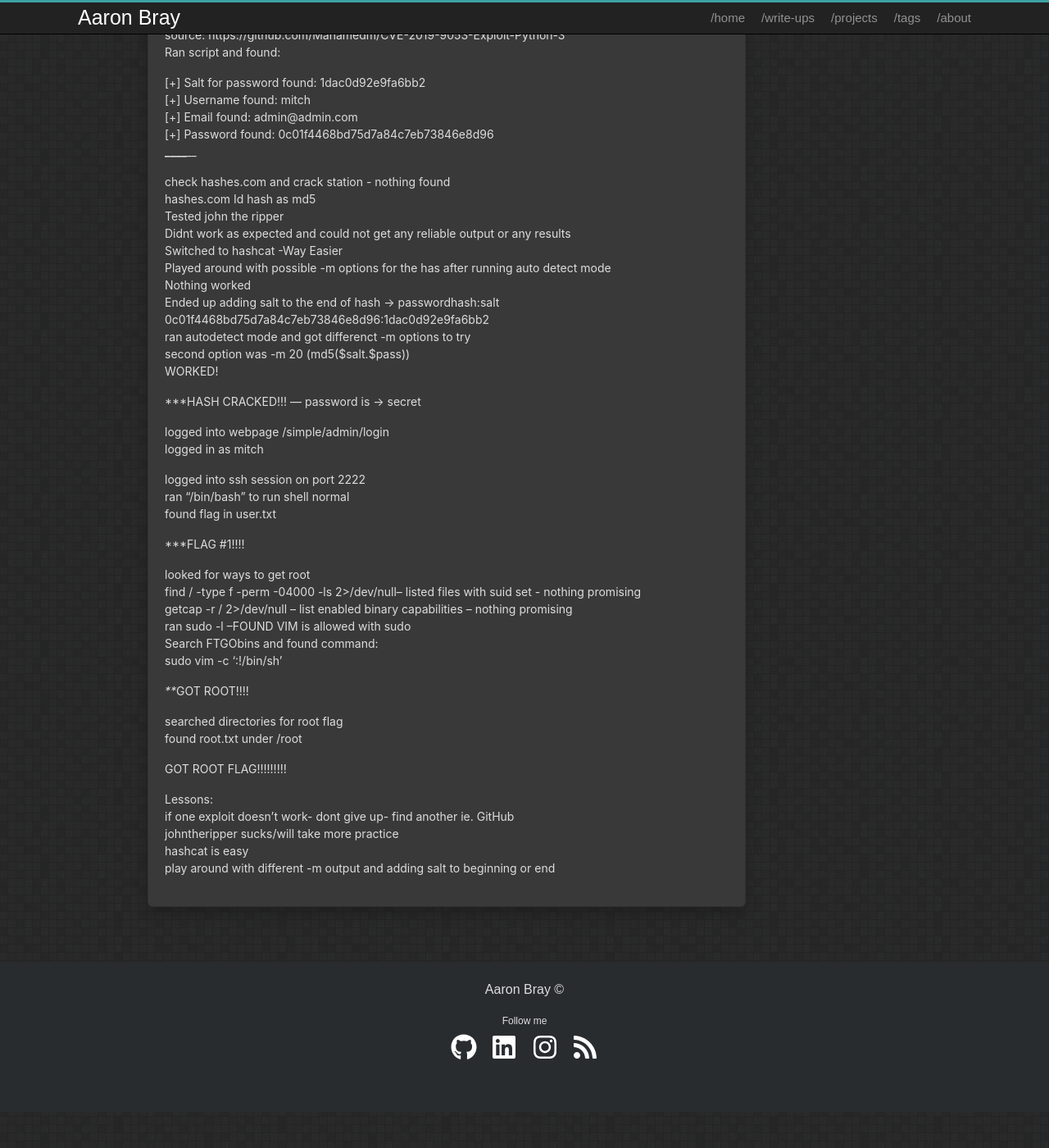
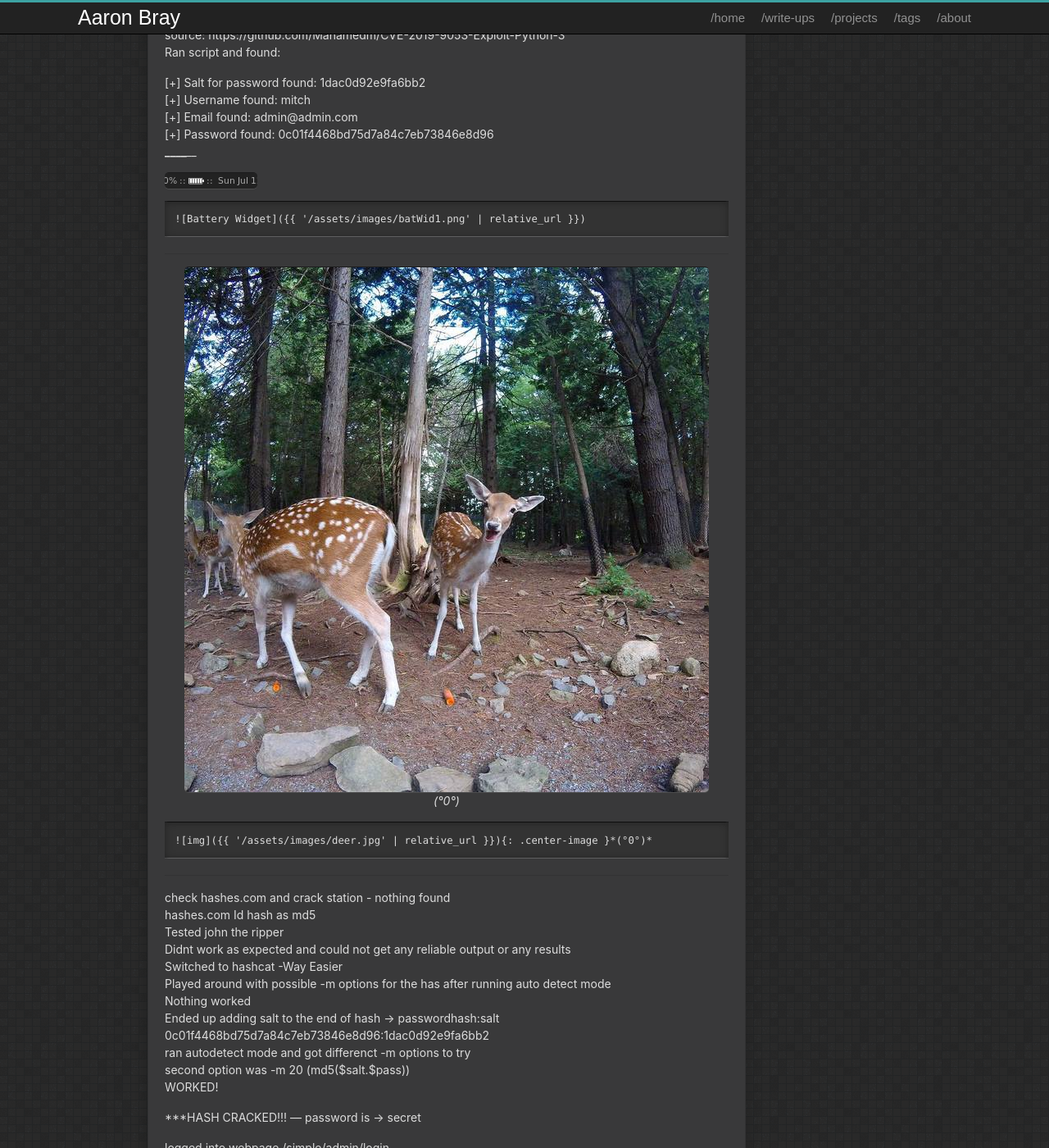
Before and after one commit to AaronBray/AaronBray.github.io, a Jekyll site: the page built from _posts/2025-09-10-SimpleCTF.md, in a window 1280 px wide and 1400 px high, scrolled down 469 px. Shown: the whole window at 82% size. Built offline with Jekyll 4.4.1, drawn with Linux system fonts in a browser that asks for light colours; before the commit the page ends 1825 px from its top, so only the background shows below that.

Commit message:
Update 2025-09-10-SimpleCTF.md

```diff
--- a/_posts/2025-09-10-SimpleCTF.md
+++ b/_posts/2025-09-10-SimpleCTF.md
@@ -27,6 +27,26 @@ Ran script and found:
 [+] Username found: mitch
 [+] Email found: admin@admin.com
 [+] Password found: 0c01f4468bd75d7a84c7eb73846e8d96
+________________
+
+![Battery Widget]({{ '/assets/images/batWid1.png' | relative_url }})
+
+
+{% highlight html %}
+{% raw %}
+![Battery Widget]({{ '/assets/images/batWid1.png' | relative_url }})
+{% endraw %}
+{% endhighlight html %}
+______________________
+
+![img]({{ '/assets/images/deer.jpg' | relative_url }}){: .center-image }*(°0°)*
+
+{% highlight html %}
+{% raw %}
+![img]({{ '/assets/images/deer.jpg' | relative_url }}){: .center-image }*(°0°)*
+{% endraw %}
+{% endhighlight html %}
+
 ________________
 
 check hashes.com and crack station - nothing found
```
